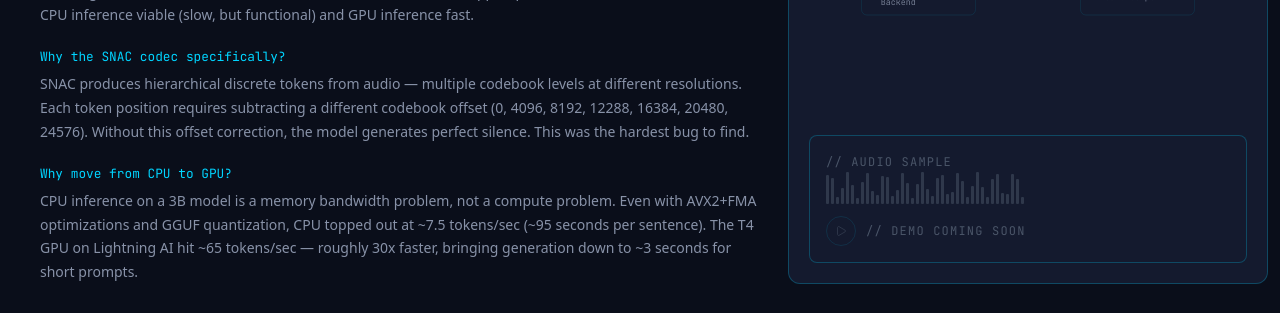
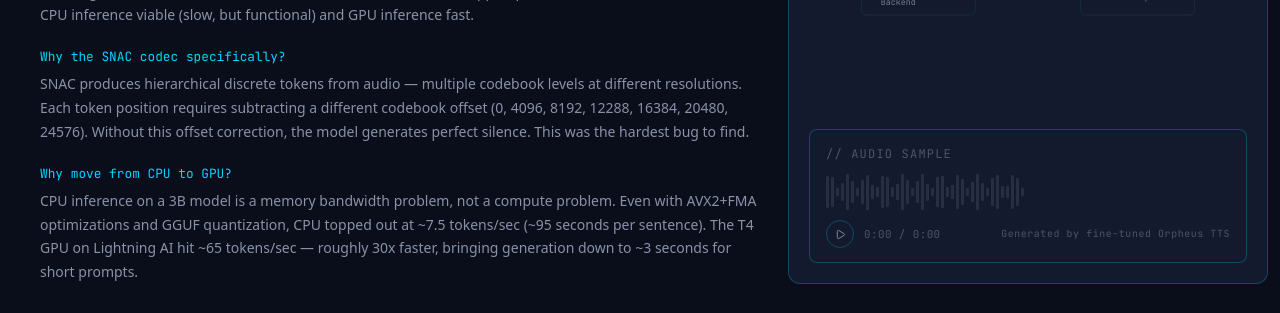
Before and after one commit to yuv008/portfolio, a Next.js app: page / in a window 1280 px wide. Shown: the part 2460-2773 px from the top of the page. Built offline with nearby package versions, Linux system fonts and the light colour scheme; a web font is replaced by a local one.

Commit message:
Add interactive AudioPlayer with real Orpheus TTS demo audio
Replace static waveform placeholder with HTML5 Audio-based AudioPlayer
component. Wire up orpheus-demo.wav, add play/pause toggle, click-to-seek
waveform, and played/unplayed bar coloring.

```diff
--- a/components/sections/EngineRoom.tsx
+++ b/components/sections/EngineRoom.tsx
@@ -1,8 +1,8 @@
 "use client";
 
-import { useState, useMemo } from "react";
+import { useState, useMemo, useRef, useEffect } from "react";
 import { motion, AnimatePresence } from "framer-motion";
-import { Wrench, Cloud, Settings, Zap, Play, Star } from "lucide-react";
+import { Wrench, Cloud, Settings, Zap, Play, Pause, Star } from "lucide-react";
 import {
   projects,
   type Project,
@@ -349,31 +349,97 @@ function ArchitectureDiagram({ project }: { project: Project }) {
   );
 }
 
-// ─── Audio Player placeholder ─────────────────────────────────────────────────
+// ─── Audio Player ─────────────────────────────────────────────────────────────
 
-// Waveform heights are derived once per mount (stable via useMemo in parent).
-// We accept the pre-computed array to avoid regenerating on re-render.
-function AudioPlayerPlaceholder({ bars }: { bars: number[] }) {
+function formatTime(s: number): string {
+  if (!isFinite(s)) return "0:00";
+  const m = Math.floor(s / 60);
+  const sec = Math.floor(s % 60);
+  return `${m}:${sec.toString().padStart(2, "0")}`;
+}
+
+function AudioPlayer({ bars }: { bars: number[] }) {
+  const audioRef = useRef<HTMLAudioElement | null>(null);
+  const [playing, setPlaying]   = useState(false);
+  const [progress, setProgress] = useState(0);   // 0–1
+  const [duration, setDuration] = useState(0);
+  const [current,  setCurrent]  = useState(0);
+  const barContainerRef = useRef<HTMLDivElement>(null);
+
+  // Sync progress from audio timeupdate
+  useEffect(() => {
+    const audio = audioRef.current;
+    if (!audio) return;
+    const onTime = () => {
+      if (audio.duration) {
+        setProgress(audio.currentTime / audio.duration);
+        setCurrent(audio.currentTime);
+      }
+    };
+    const onLoaded = () => setDuration(audio.duration);
+    const onEnded  = () => { setPlaying(false); setProgress(0); setCurrent(0); };
+    audio.addEventListener("timeupdate",  onTime);
+    audio.addEventListener("loadedmetadata", onLoaded);
+    audio.addEventListener("ended",       onEnded);
+    return () => {
+      audio.removeEventListener("timeupdate",     onTime);
+      audio.removeEventListener("loadedmetadata", onLoaded);
+      audio.removeEventListener("ended",          onEnded);
+    };
+  }, []);
+
+  const togglePlay = () => {
+    const audio = audioRef.current;
+    if (!audio) return;
+    if (playing) {
+      audio.pause();
+      setPlaying(false);
+    } else {
+      audio.play();
+      setPlaying(true);
+    }
+  };
+
+  // Click on waveform to seek
+  const handleSeek = (e: React.MouseEvent<HTMLDivElement>) => {
+    const audio = audioRef.current;
+    if (!audio || !audio.duration) return;
+    const rect = e.currentTarget.getBoundingClientRect();
+    const ratio = Math.max(0, Math.min(1, (e.clientX - rect.left) / rect.width));
+    audio.currentTime = ratio * audio.duration;
+    setProgress(ratio);
+  };
+
+  const playedBars = Math.round(progress * bars.length);
+
   return (
     <div
-      className="mt-6 rounded-lg border"
       style={{
-        borderColor: "var(--accent-border)",
-        background:  "var(--bg-elevated)",
-        padding:     "16px",
+        marginTop:    "1.25rem",
+        borderRadius: "0.5rem",
+        border:       "1px solid var(--accent-border)",
+        background:   "var(--bg-elevated)",
+        padding:      "14px 16px",
       }}
     >
-      <p className="mono-label mb-3">// audio sample</p>
+      {/* Hidden native audio element */}
+      <audio ref={audioRef} src="/audio/orpheus-demo.wav" preload="metadata" />
 
-      {/* Fake waveform */}
+      <p className="mono-label" style={{ marginBottom: "10px" }}>// audio sample</p>
+
+      {/* Waveform — click to seek */}
       <div
+        ref={barContainerRef}
+        onClick={handleSeek}
         style={{
           display:     "flex",
-          alignItems:  "flex-end",
+          alignItems:  "center",
           gap:         "2px",
-          height:      "32px",
-          marginBottom: "12px",
+          height:      "36px",
+          marginBottom: "10px",
+          cursor:      "pointer",
         }}
+        aria-label="Audio waveform — click to seek"
       >
         {bars.map((pct, i) => (
           <div
@@ -381,37 +447,68 @@ function AudioPlayerPlaceholder({ bars }: { bars: number[] }) {
             style={{
               width:        3,
               height:       `${pct}%`,
-              background:   "var(--text-muted)",
+              background:   i < playedBars ? "var(--accent)" : "var(--text-muted)",
               borderRadius: 1,
-              opacity:      0.5,
+              opacity:      i < playedBars ? 0.9 : 0.35,
               flexShrink:   0,
+              transition:   "background 0.05s, opacity 0.05s",
             }}
           />
         ))}
       </div>
 
-      {/* Play button row */}
+      {/* Controls row */}
       <div style={{ display: "flex", alignItems: "center", gap: "10px" }}>
+        {/* Play / Pause button */}
         <button
-          disabled
-          aria-label="Play audio sample"
+          onClick={togglePlay}
+          aria-label={playing ? "Pause" : "Play"}
           style={{
             display:        "flex",
             alignItems:     "center",
             justifyContent: "center",
-            width:          30,
-            height:         30,
+            width:          28,
+            height:         28,
             borderRadius:   "50%",
-            border:         "1px solid var(--accent-border)",
-            background:     "transparent",
-            cursor:         "not-allowed",
-            opacity:        0.45,
-            color:          "var(--text-muted)",
+            border:         `1px solid ${playing ? "var(--accent)" : "var(--accent-border)"}`,
+            background:     playing ? "var(--accent-glow)" : "transparent",
+            cursor:         "pointer",
+            color:          playing ? "var(--accent)" : "var(--text-secondary)",
+            flexShrink:     0,
+            transition:     "border-color 0.2s, background 0.2s, color 0.2s",
           }}
         >
-          <Play size={12} />
+          {playing
+            ? <Pause size={11} strokeWidth={2} />
+            : <Play  size={11} strokeWidth={2} style={{ marginLeft: 1 }} />}
         </button>
-        <p className="mono-label" style={{ margin: 0 }}>// demo coming soon</p>
+
+        {/* Time display */}
+        <span
+          style={{
+            fontFamily: "'JetBrains Mono', monospace",
+            fontSize:   "0.68rem",
+            color:      "var(--text-muted)",
+            letterSpacing: "0.04em",
+            userSelect: "none",
+          }}
+        >
+          {formatTime(current)} / {formatTime(duration)}
+        </span>
+
+        {/* Label */}
+        <span
+          style={{
+            marginLeft:  "auto",
+            fontFamily:  "'JetBrains Mono', monospace",
+            fontSize:    "0.62rem",
+            color:       "var(--text-muted)",
+            letterSpacing: "0.06em",
+            userSelect:  "none",
+          }}
+        >
+          Generated by fine-tuned Orpheus TTS
+        </span>
       </div>
     </div>
   );
@@ -905,7 +1002,7 @@ function ProjectRightPanel({ project }: { project: Project }) {
       </div>
 
       {/* AudioPlayer placeholder — Orpheus TTS only */}
-      {isOrpheus && <AudioPlayerPlaceholder bars={WAVEFORM_BARS} />}
+      {isOrpheus && <AudioPlayer bars={WAVEFORM_BARS} />}
     </div>
   );
 }
```
Also changed, not shown: 1 other file (tests, documents, lock files or other folders).
